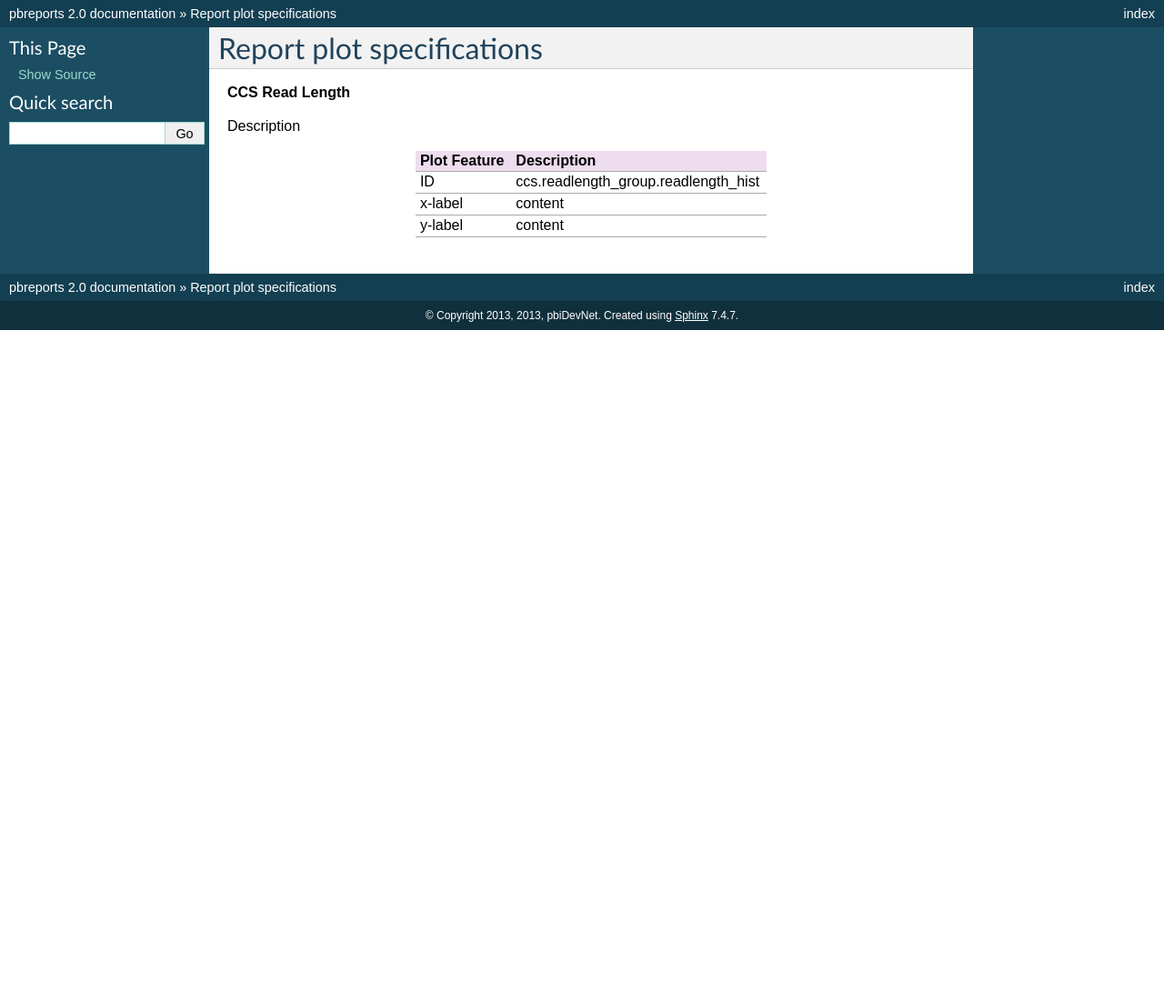
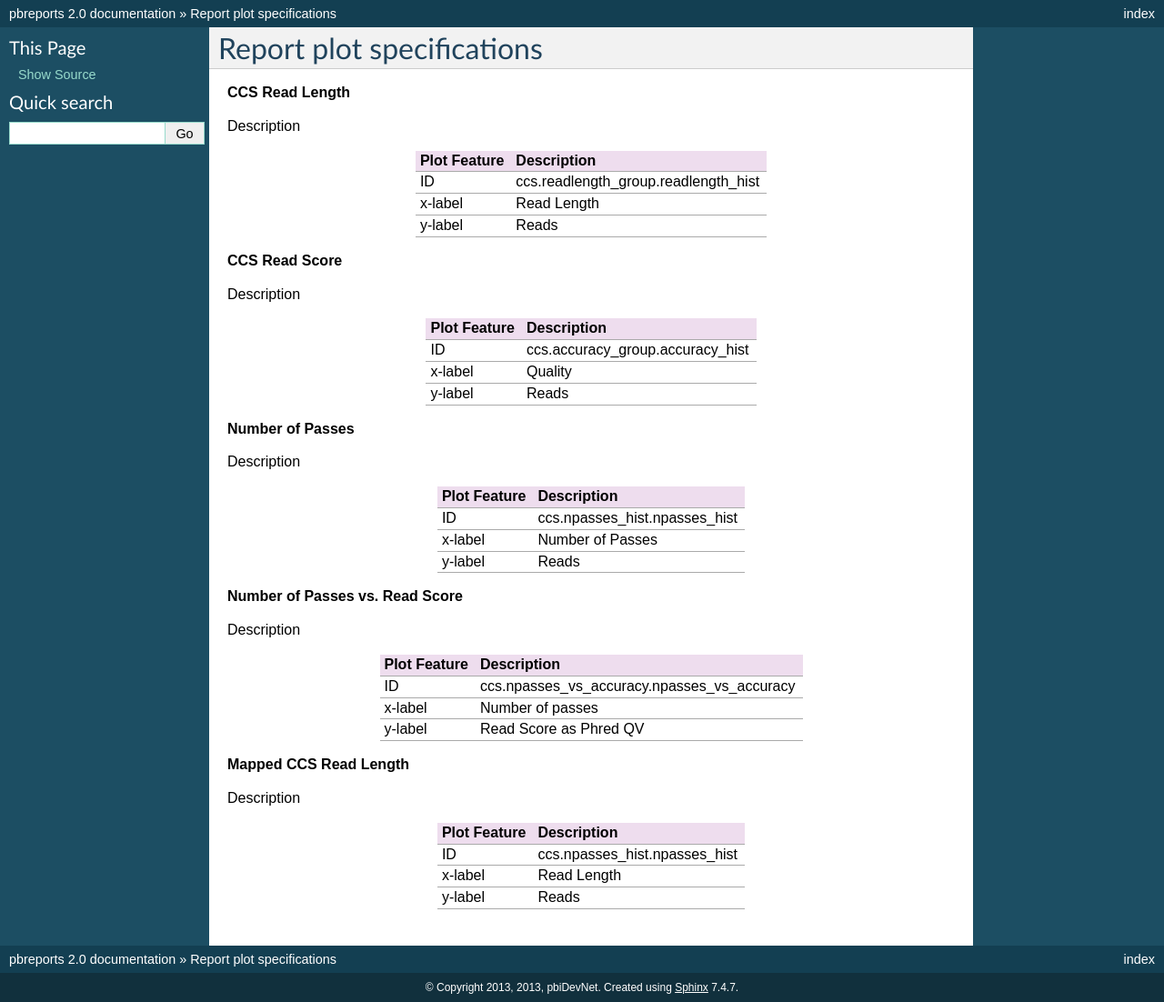
Before and after one commit to Global19-atlassian-net/pbreports, a Sphinx documentation site: the page built from doc/specs/plots.rst, in a window 1280 px wide. Shown: the whole page at 91% size. Built offline with Sphinx 7.4.7, drawn with Linux system fonts in a browser that asks for light colours; before the commit the page ends 900 px from its top, so only the background shows below that.

Commit message:
Update plots.rst

```diff
--- a/doc/specs/plots.rst
+++ b/doc/specs/plots.rst
@@ -11,6 +11,59 @@ Description
 Plot Feature                          Description
 ====================================  =====================================================================================================================================
 ID                                    ccs.readlength_group.readlength_hist
-x-label                               content
-y-label                               content
+x-label                               Read Length
+y-label                               Reads
 ====================================  =====================================================================================================================================
+
+
+**CCS Read Score**
+
+Description
+
+====================================  =====================================================================================================================================
+Plot Feature                          Description
+====================================  =====================================================================================================================================
+ID                                    ccs.accuracy_group.accuracy_hist
+x-label                               Quality
+y-label                               Reads
+====================================  =====================================================================================================================================
+
+
+**Number of Passes**
+
+Description
+
+====================================  =====================================================================================================================================
+Plot Feature                          Description
+====================================  =====================================================================================================================================
+ID                                    ccs.npasses_hist.npasses_hist
+x-label                               Number of Passes
+y-label                               Reads
+====================================  =====================================================================================================================================
+
+
+**Number of Passes vs. Read Score**
+
+Description
+
+====================================  =====================================================================================================================================
+Plot Feature                          Description
+====================================  =====================================================================================================================================
+ID                                    ccs.npasses_vs_accuracy.npasses_vs_accuracy
+x-label                               Number of passes
+y-label                               Read Score as Phred QV
+====================================  =====================================================================================================================================
+
+
+
+**Mapped CCS Read Length**
+
+Description
+
+====================================  =====================================================================================================================================
+Plot Feature                          Description
+====================================  =====================================================================================================================================
+ID                                    ccs.npasses_hist.npasses_hist
+x-label                               Read Length
+y-label                               Reads
+====================================  =====================================================================================================================================
```
